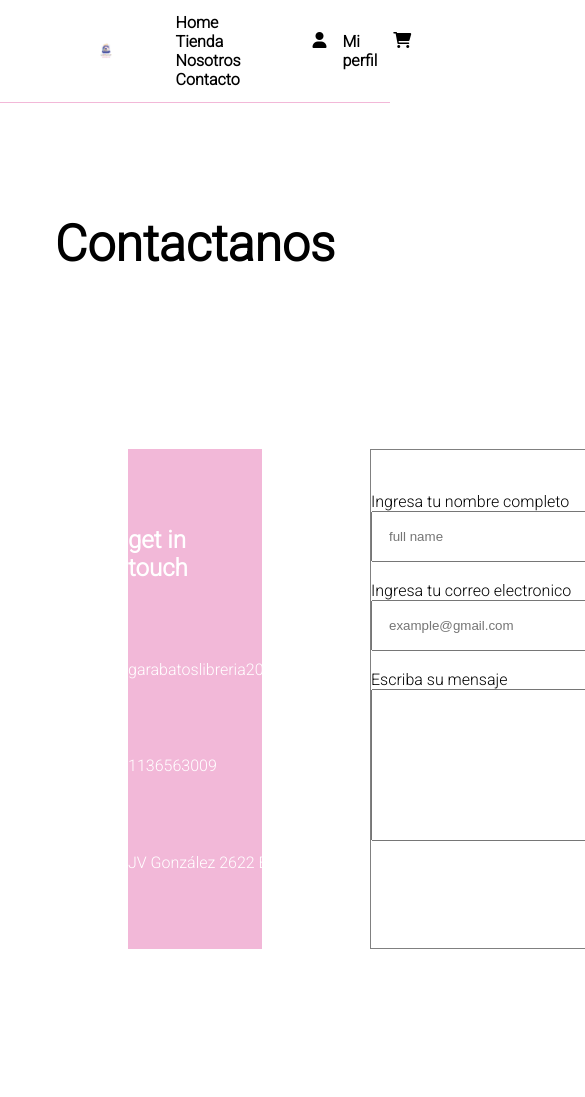
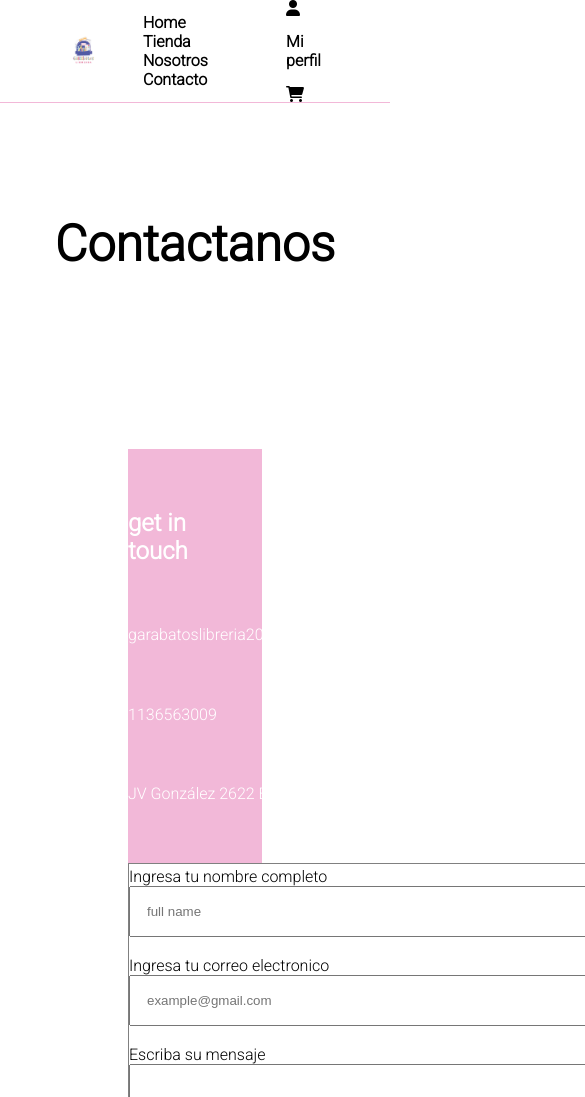
Before and after one commit to juanignaciozumpano/ProyectoCoder-Garabatos-ZumpanoJuanIgnacio, a plain HTML site: page pages/contacto.html in a window 390 px wide. Shown: the top 1097 px of the page, 585 px wide, since content can reach past the window. Drawn offline with Linux system fonts and the light colour scheme.

Commit message:
grid + intento de media query en contacto

```diff
--- a/css/styles.css
+++ b/css/styles.css
@@ -1,7 +1,6 @@
 *{
     margin: 0;
     padding: 0;
-    box-sizing: border-box;
     text-decoration: none;
     list-style-type: none;
 }
@@ -44,7 +43,6 @@ h4 {
     justify-content: space-between;
     align-items: center;
     background-color: white;
-    padding: 0rem 6rem;
     border-bottom: 1px solid rgb(242, 184, 216);
     position: sticky;
     top: 0;
@@ -62,19 +60,20 @@ h4 {
     list-style-type: none;
 }
 .logoHeader {
+    padding-left: 4rem;
     width: 10%;
     height: 10%;
 }
 .profileCartHead{
+    padding-right: 4rem;
     display: flex;
-    padding: 2rem;
     gap: 1rem;
+    flex-wrap: wrap;
 }
 
 
 /*FOOTER*/
 .footer{
-    width: 100vw;
     background-color: rgb(242, 184, 216);
     display: flex;
     justify-content: space-evenly;
@@ -92,7 +91,7 @@ h4 {
     padding: 0.5rem ;
 }
 .logoFooter{
-    height: 300px;
+    height: 250px;
     border-radius:500px;
 }
 .redesFooter{
@@ -104,6 +103,7 @@ h4 {
     display: flex;
     flex-direction: row;
     padding: 1rem;
+    gap: 1rem;
 }
 .profileCartFoot{
     display: flex;
@@ -165,6 +165,16 @@ h4 {
     background-color: rgb(242, 184, 216);
     margin-bottom: 5rem;
     margin: 8rem;
+}
+@media (max-width: 576px){
+    .grid{
+        grid-template-columns: 1fr;
+        grid-template-rows: 0fr 1fr 1fr;
+        grid-template-areas:
+        "0"
+        "getintouch"
+        "form";
+    }
 }
 .formstyle{
     display: flex;
--- a/pages/contacto.html
+++ b/pages/contacto.html
@@ -33,8 +33,7 @@
         <h1 class="styleTitulos">Contactanos</h1>
         <section class="grid">
                 <div id= "getintouch">
-                    <div><h2>get in</h2>
-                        <h2>touch</h2></div>
+                    <div><h2>get in <br> touch</div>
                     <p>garabatoslibreria2020@gmail.com</p>
                     <p>1136563009</p>
                     <p>JV González 2622 Burzaco</p>
```
